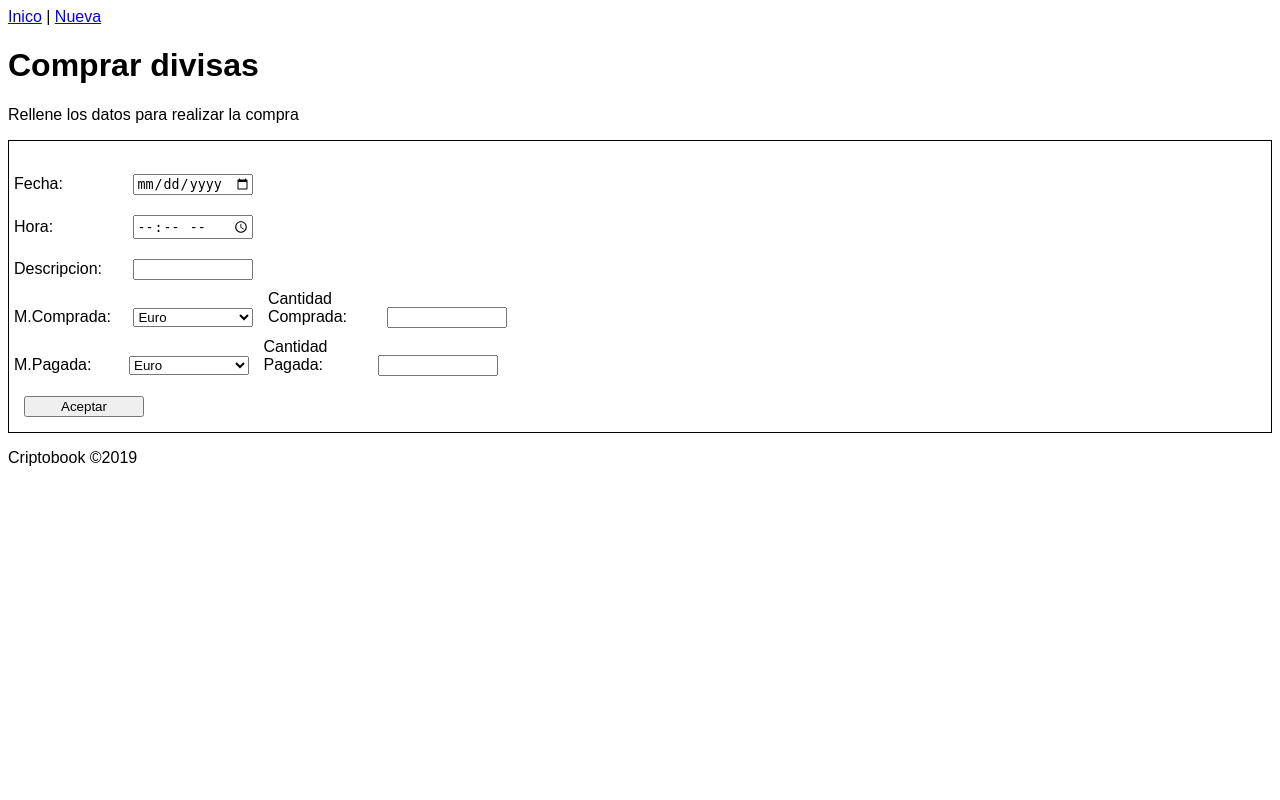
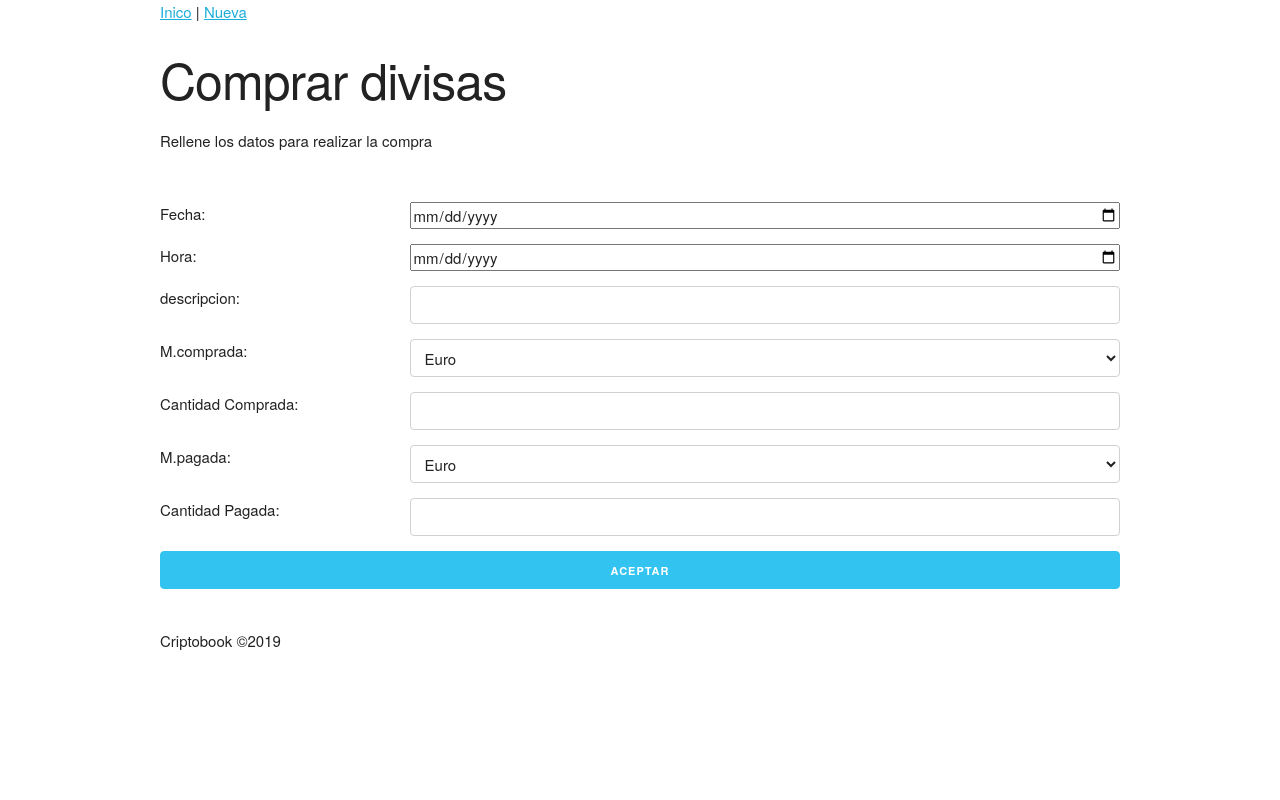
Before and after one commit to pedrorufinosegovia/Criptobook, a Flask app: page /nuevacompra in a window 1280 px wide. Run offline with Flask 2, Linux system fonts and the light colour scheme.

Commit message:
casi terminado

```diff
--- /dev/null
+++ b/app/static/css/skeleton.css
@@ -0,0 +1,418 @@
+/*
+* Skeleton V2.0.4
+* Copyright 2014, Dave Gamache
+* www.getskeleton.com
+* Free to use under the MIT license.
+* http://www.opensource.org/licenses/mit-license.php
+* 12/29/2014
+*/
+
+
+/* Table of contents
+––––––––––––––––––––––––––––––––––––––––––––––––––
+- Grid
+- Base Styles
+- Typography
+- Links
+- Buttons
+- Forms
+- Lists
+- Code
+- Tables
+- Spacing
+- Utilities
+- Clearing
+- Media Queries
+*/
+
+
+/* Grid
+–––––––––––––––––––––––––––––––––––––––––––––––––– */
+.container {
+  position: relative;
+  width: 100%;
+  max-width: 960px;
+  margin: 0 auto;
+  padding: 0 20px;
+  box-sizing: border-box; }
+.column,
+.columns {
+  width: 100%;
+  float: left;
+  box-sizing: border-box; }
+
+/* For devices larger than 400px */
+@media (min-width: 400px) {
+  .container {
+    width: 85%;
+    padding: 0; }
+}
+
+/* For devices larger than 550px */
+@media (min-width: 550px) {
+  .container {
+    width: 80%; }
+  .column,
+  .columns {
+    margin-left: 4%; }
+  .column:first-child,
+  .columns:first-child {
+    margin-left: 0; }
+
+  .one.column,
+  .one.columns                    { width: 4.66666666667%; }
+  .two.columns                    { width: 13.3333333333%; }
+  .three.columns                  { width: 22%;            }
+  .four.columns                   { width: 30.6666666667%; }
+  .five.columns                   { width: 39.3333333333%; }
+  .six.columns                    { width: 48%;            }
+  .seven.columns                  { width: 56.6666666667%; }
+  .eight.columns                  { width: 65.3333333333%; }
+  .nine.columns                   { width: 74.0%;          }
+  .ten.columns                    { width: 82.6666666667%; }
+  .eleven.columns                 { width: 91.3333333333%; }
+  .twelve.columns                 { width: 100%; margin-left: 0; }
+
+  .one-third.column               { width: 30.6666666667%; }
+  .two-thirds.column              { width: 65.3333333333%; }
+
+  .one-half.column                { width: 48%; }
+
+  /* Offsets */
+  .offset-by-one.column,
+  .offset-by-one.columns          { margin-left: 8.66666666667%; }
+  .offset-by-two.column,
+  .offset-by-two.columns          { margin-left: 17.3333333333%; }
+  .offset-by-three.column,
+  .offset-by-three.columns        { margin-left: 26%;            }
+  .offset-by-four.column,
+  .offset-by-four.columns         { margin-left: 34.6666666667%; }
+  .offset-by-five.column,
+  .offset-by-five.columns         { margin-left: 43.3333333333%; }
+  .offset-by-six.column,
+  .offset-by-six.columns          { margin-left: 52%;            }
+  .offset-by-seven.column,
+  .offset-by-seven.columns        { margin-left: 60.6666666667%; }
+  .offset-by-eight.column,
+  .offset-by-eight.columns        { margin-left: 69.3333333333%; }
+  .offset-by-nine.column,
+  .offset-by-nine.columns         { margin-left: 78.0%;          }
+  .offset-by-ten.column,
+  .offset-by-ten.columns          { margin-left: 86.6666666667%; }
+  .offset-by-eleven.column,
+  .offset-by-eleven.columns       { margin-left: 95.3333333333%; }
+
+  .offset-by-one-third.column,
+  .offset-by-one-third.columns    { margin-left: 34.6666666667%; }
+  .offset-by-two-thirds.column,
+  .offset-by-two-thirds.columns   { margin-left: 69.3333333333%; }
+
+  .offset-by-one-half.column,
+  .offset-by-one-half.columns     { margin-left: 52%; }
+
+}
+
+
+/* Base Styles
+–––––––––––––––––––––––––––––––––––––––––––––––––– */
+/* NOTE
+html is set to 62.5% so that all the REM measurements throughout Skeleton
+are based on 10px sizing. So basically 1.5rem = 15px :) */
+html {
+  font-size: 62.5%; }
+body {
+  font-size: 1.5em; /* currently ems cause chrome bug misinterpreting rems on body element */
+  line-height: 1.6;
+  font-weight: 400;
+  font-family: "Raleway", "HelveticaNeue", "Helvetica Neue", Helvetica, Arial, sans-serif;
+  color: #222; }
+
+
+/* Typography
+–––––––––––––––––––––––––––––––––––––––––––––––––– */
+h1, h2, h3, h4, h5, h6 {
+  margin-top: 0;
+  margin-bottom: 2rem;
+  font-weight: 300; }
+h1 { font-size: 4.0rem; line-height: 1.2;  letter-spacing: -.1rem;}
+h2 { font-size: 3.6rem; line-height: 1.25; letter-spacing: -.1rem; }
+h3 { font-size: 3.0rem; line-height: 1.3;  letter-spacing: -.1rem; }
+h4 { font-size: 2.4rem; line-height: 1.35; letter-spacing: -.08rem; }
+h5 { font-size: 1.8rem; line-height: 1.5;  letter-spacing: -.05rem; }
+h6 { font-size: 1.5rem; line-height: 1.6;  letter-spacing: 0; }
+
+/* Larger than phablet */
+@media (min-width: 550px) {
+  h1 { font-size: 5.0rem; }
+  h2 { font-size: 4.2rem; }
+  h3 { font-size: 3.6rem; }
+  h4 { font-size: 3.0rem; }
+  h5 { font-size: 2.4rem; }
+  h6 { font-size: 1.5rem; }
+}
+
+p {
+  margin-top: 0; }
+
+
+/* Links
+–––––––––––––––––––––––––––––––––––––––––––––––––– */
+a {
+  color: #1EAEDB; }
+a:hover {
+  color: #0FA0CE; }
+
+
+/* Buttons
+–––––––––––––––––––––––––––––––––––––––––––––––––– */
+.button,
+button,
+input[type="submit"],
+input[type="reset"],
+input[type="button"] {
+  display: inline-block;
+  height: 38px;
+  padding: 0 30px;
+  color: #555;
+  text-align: center;
+  font-size: 11px;
+  font-weight: 600;
+  line-height: 38px;
+  letter-spacing: .1rem;
+  text-transform: uppercase;
+  text-decoration: none;
+  white-space: nowrap;
+  background-color: transparent;
+  border-radius: 4px;
+  border: 1px solid #bbb;
+  cursor: pointer;
+  box-sizing: border-box; }
+.button:hover,
+button:hover,
+input[type="submit"]:hover,
+input[type="reset"]:hover,
+input[type="button"]:hover,
+.button:focus,
+button:focus,
+input[type="submit"]:focus,
+input[type="reset"]:focus,
+input[type="button"]:focus {
+  color: #333;
+  border-color: #888;
+  outline: 0; }
+.button.button-primary,
+button.button-primary,
+input[type="submit"].button-primary,
+input[type="reset"].button-primary,
+input[type="button"].button-primary {
+  color: #FFF;
+  background-color: #33C3F0;
+  border-color: #33C3F0; }
+.button.button-primary:hover,
+button.button-primary:hover,
+input[type="submit"].button-primary:hover,
+input[type="reset"].button-primary:hover,
+input[type="button"].button-primary:hover,
+.button.button-primary:focus,
+button.button-primary:focus,
+input[type="submit"].button-primary:focus,
+input[type="reset"].button-primary:focus,
+input[type="button"].button-primary:focus {
+  color: #FFF;
+  background-color: #1EAEDB;
+  border-color: #1EAEDB; }
+
+
+/* Forms
+–––––––––––––––––––––––––––––––––––––––––––––––––– */
+input[type="email"],
+input[type="number"],
+input[type="search"],
+input[type="text"],
+input[type="tel"],
+input[type="url"],
+input[type="password"],
+textarea,
+select {
+  height: 38px;
+  padding: 6px 10px; /* The 6px vertically centers text on FF, ignored by Webkit */
+  background-color: #fff;
+  border: 1px solid #D1D1D1;
+  border-radius: 4px;
+  box-shadow: none;
+  box-sizing: border-box; }
+/* Removes awkward default styles on some inputs for iOS */
+input[type="email"],
+input[type="number"],
+input[type="search"],
+input[type="text"],
+input[type="tel"],
+input[type="url"],
+input[type="password"],
+textarea {
+  -webkit-appearance: none;
+     -moz-appearance: none;
+          appearance: none; }
+textarea {
+  min-height: 65px;
+  padding-top: 6px;
+  padding-bottom: 6px; }
+input[type="email"]:focus,
+input[type="number"]:focus,
+input[type="search"]:focus,
+input[type="text"]:focus,
+input[type="tel"]:focus,
+input[type="url"]:focus,
+input[type="password"]:focus,
+textarea:focus,
+select:focus {
+  border: 1px solid #33C3F0;
+  outline: 0; }
+label,
+legend {
+  display: block;
+  margin-bottom: .5rem;
+  font-weight: 600; }
+fieldset {
+  padding: 0;
+  border-width: 0; }
+input[type="checkbox"],
+input[type="radio"] {
+  display: inline; }
+label > .label-body {
+  display: inline-block;
+  margin-left: .5rem;
+  font-weight: normal; }
+
+
+/* Lists
+–––––––––––––––––––––––––––––––––––––––––––––––––– */
+ul {
+  list-style: circle inside; }
+ol {
+  list-style: decimal inside; }
+ol, ul {
+  padding-left: 0;
+  margin-top: 0; }
+ul ul,
+ul ol,
+ol ol,
+ol ul {
+  margin: 1.5rem 0 1.5rem 3rem;
+  font-size: 90%; }
+li {
+  margin-bottom: 1rem; }
+
+
+/* Code
+–––––––––––––––––––––––––––––––––––––––––––––––––– */
+code {
+  padding: .2rem .5rem;
+  margin: 0 .2rem;
+  font-size: 90%;
+  white-space: nowrap;
+  background: #F1F1F1;
+  border: 1px solid #E1E1E1;
+  border-radius: 4px; }
+pre > code {
+  display: block;
+  padding: 1rem 1.5rem;
+  white-space: pre; }
+
+
+/* Tables
+–––––––––––––––––––––––––––––––––––––––––––––––––– */
+th,
+td {
+  padding: 12px 15px;
+  text-align: left;
+  border-bottom: 1px solid #E1E1E1; }
+th:first-child,
+td:first-child {
+  padding-left: 0; }
+th:last-child,
+td:last-child {
+  padding-right: 0; }
+
+
+/* Spacing
+–––––––––––––––––––––––––––––––––––––––––––––––––– */
+button,
+.button {
+  margin-bottom: 1rem; }
+input,
+textarea,
+select,
+fieldset {
+  margin-bottom: 1.5rem; }
+pre,
+blockquote,
+dl,
+figure,
+table,
+p,
+ul,
+ol,
+form {
+  margin-bottom: 2.5rem; }
+
+
+/* Utilities
+–––––––––––––––––––––––––––––––––––––––––––––––––– */
+.u-full-width {
+  width: 100%;
+  box-sizing: border-box; }
+.u-max-full-width {
+  max-width: 100%;
+  box-sizing: border-box; }
+.u-pull-right {
+  float: right; }
+.u-pull-left {
+  float: left; }
+
+
+/* Misc
+–––––––––––––––––––––––––––––––––––––––––––––––––– */
+hr {
+  margin-top: 3rem;
+  margin-bottom: 3.5rem;
+  border-width: 0;
+  border-top: 1px solid #E1E1E1; }
+
+
+/* Clearing
+–––––––––––––––––––––––––––––––––––––––––––––––––– */
+
+/* Self Clearing Goodness */
+.container:after,
+.row:after,
+.u-cf {
+  content: "";
+  display: table;
+  clear: both; }
+
+
+/* Media Queries
+–––––––––––––––––––––––––––––––––––––––––––––––––– */
+/*
+Note: The best way to structure the use of media queries is to create the queries
+near the relevant code. For example, if you wanted to change the styles for buttons
+on small devices, paste the mobile query code up in the buttons section and style it
+there.
+*/
+
+
+/* Larger than mobile */
+@media (min-width: 400px) {}
+
+/* Larger than phablet (also point when grid becomes active) */
+@media (min-width: 550px) {}
+
+/* Larger than tablet */
+@media (min-width: 750px) {}
+
+/* Larger than desktop */
+@media (min-width: 1000px) {}
+
+/* Larger than Desktop HD */
+@media (min-width: 1200px) {}
--- a/app/static/css/styles.css
+++ /dev/null
@@ -1,16 +0,0 @@
-body {
-    font-family: sans-serif
-  }
-
- form.compra{
-  border: 1px solid black;
-  padding: 5px
- }
- form.compra input, form.compra select {
-     width: 120px;
-     margin: 10px;
- }
- span.label{
-     width: 105px;
-     display: inline-block;
- }
--- a/app/templates/base.html
+++ b/app/templates/base.html
@@ -4,12 +4,15 @@
         <meta name="viewport" content="width=device-width, initial-scale=1.0">
         <meta http-equiv="X-UA-Compatible" content="ie=edge">
         <title>{% block title%}{%endblock%}</title>
-        <link rel="stylesheet" href="../static/css/styles.css">
+        <link rel="stylesheet" href="../static/css/normalize.css">
+        <link rel="stylesheet" href="../static/css/skeleton.css">
     </head>
     <body>
-        <p class="menu portada"><a href="./">Inico</a> | <a href="./nuevacompra">Nueva</a></p>
-        {% block body%}
-        {%endblock%}
-        <p class="pie">Criptobook &copy;2019</p>
+        <div class="container">
+            <p class="menu portada"><a href="./">Inico</a> | <a href="./nuevacompra">Nueva</a></p>
+            {% block body%}
+            {%endblock%}
+            <p class="pie">Criptobook &copy;2019</p>
+        </div>
     </body>
 </html>
--- a/app/templates/nuevacompra.html
+++ b/app/templates/nuevacompra.html
@@ -4,23 +4,65 @@
         <h1>Comprar divisas</h1>
         <p>Rellene los datos para realizar la compra</p>
         <form class = "compra" action= "nuevacompra" method="post"><br>
-            <span class = "label"> Fecha: </span> <input type="date" name="fecha" id="fecha"><br>
-            <span class = "label"> Hora: </span> <input type="time" name="hora" id="hora"><br>
-            <span class = "label"> Descripcion: </span> <input type="text" name="descripcion" id="descripcion"><br>
-            <span class = "label"> M.Comprada: </span> <select name="monedacomprada" id="monedacomprada">
+            <div class="row">
+                <div class="three columns">Fecha:</div>
+                <div class="nine columns">
+                <input class="u-full-width" type="date" name="fecha" id="fecha">
+                </div>
+            </div>
+
+            <div class="row">
+                <div class="three columns">Hora:</div>
+                <div class="nine columns">
+                <input class="u-full-width" type="date" name="hora" id="hora">
+                </div>
+            </div>
+
+            <div class="row">
+                <div class="three columns">descripcion:</div>
+                <div class="nine columns">
+                <input class="u-full-width" type="text" name="descripcion" id="descripcion">
+                </div>
+            </div>
+
+            <div class="row">
+                <div class="three columns">M.comprada:</div>
+                <div class="nine columns">
+                <select class="u-full-width" name="monedacomprada" id="monedacomprada">
                     <option value="EUR">Euro</option>
                     <option value="BTC">Bitcoin</option>
                     <option value="ETH">Ethereum</option>
                     <option value="LTC">Litecoin</option>
                 </select>
-            <span class = "label"> Cantidad Comprada: </span> <input type="number" name="cantidadcomprada" id="cantidadcomprada" step="0.001"><br>
-            <span class = "label"> M.Pagada: </span><select name="monedapagada" id="monedapagada">
+                </div>
+            </div>
+
+            <div class="row">
+                <div class="three columns">Cantidad Comprada:</div>
+                <div class="nine columns">
+                <input class="u-full-width" type="number" name="cantidadcomprada" id="cantidadcomprada" step="0.001">
+                </div>
+            </div>
+
+            <div class="row">
+                <div class="three columns">M.pagada:</div>
+                <div class="nine columns">
+                <select class="u-full-width" name="monedapagada" id="monedapagada">
                     <option value="EUR">Euro</option>
                     <option value="BTC">Bitcoin</option>
                     <option value="ETH">Ethereum</option>
                     <option value="LTC">Litecoin</option>
                 </select>
-                <span class = "label"> Cantidad Pagada: </span><input type="number" name="cantidadpagada" id="cantidadpagada" step="0.001"><br>
-            <input type="submit" value="Aceptar">
+                </div>
+            </div>
+
+            <div class="row">
+                <div class="three columns">Cantidad Pagada:</div>
+                <div class="nine columns">
+                <input class="u-full-width" type="number" name="cantidadpagada" id="cantidadpagada" step="0.001">
+                </div>
+            </div>
+
+            <input class = "button-primary u-full-width" type="submit" value="Aceptar">
         </form>
 {% endblock %}
--- a/app/views.py
+++ b/app/views.py
@@ -56,6 +56,8 @@ def nuevacompra():
         if len(request.values) == 0 or request.values['btnselected'] == 'Nueva':
             return render_template("nuevacompra.html")
         else:
+            if request.values.get('ix') == None:
+                return redirect(url_for('index'))
             ix = int(request.values['ix'])
             transacciones = open(ficherotransacciones, "r")
             csvreader = csv.reader(transacciones, delimiter=",", quotechar='"')
```
Also changed, not shown: app/static/css/normalize.css (added), 2 other files. Lines whose indentation alone changed are shown as unchanged.
